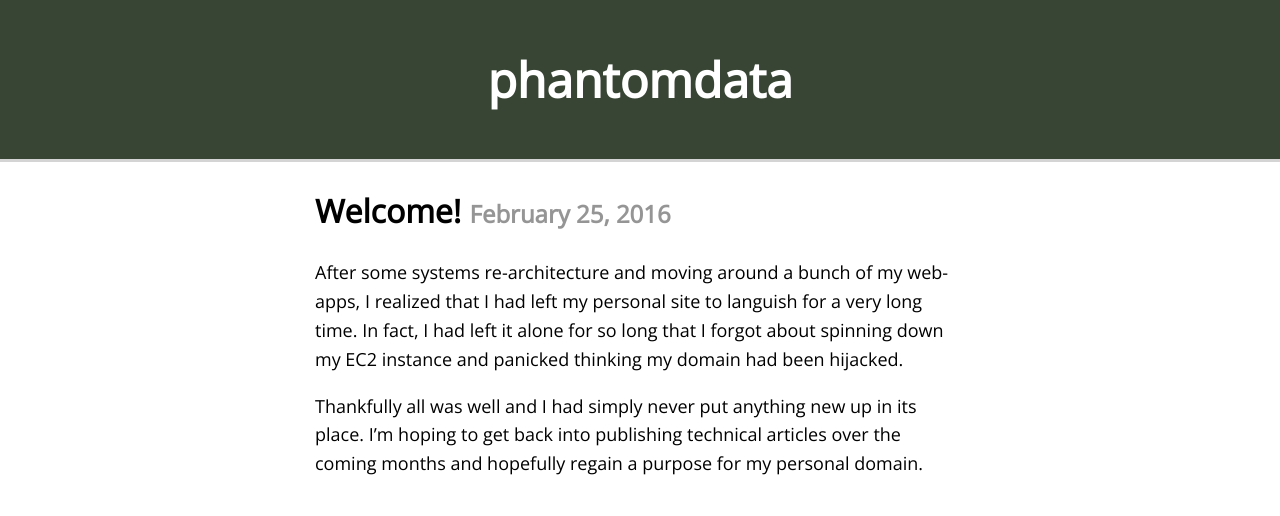
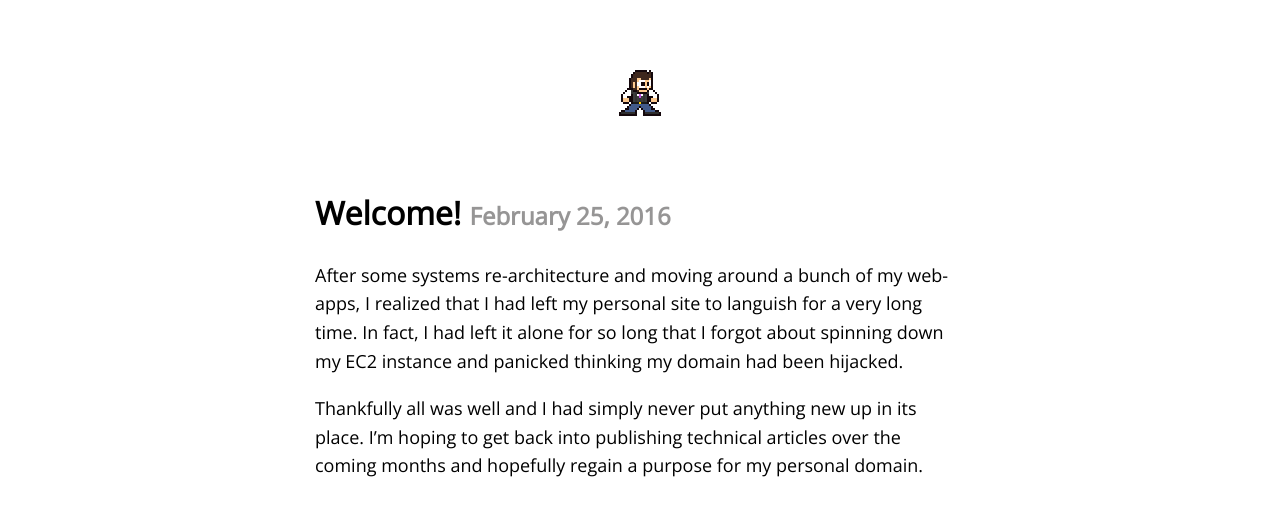
Before and after one commit to phantomdata/phantomdata.github.io, a Jekyll site: the page built from _posts/2016-02-24-welcome.markdown, in a window 1280 px wide. Shown: the top 516 px of the page. Built offline with Jekyll 4.4.1, drawn with Linux system fonts in a browser that asks for light colours.

Commit message:
Updating look and feel, commenting some blog things that make no sense with one post atm

```diff
--- a/_config.yml
+++ b/_config.yml
@@ -1,4 +1,4 @@
-title: Phantomdata.com
+title: phantomdata
 description: > # this means to ignore newlines until "baseurl:"
   Phantomdata's personal wob site.
 
--- a/_layouts/default.html
+++ b/_layouts/default.html
@@ -19,7 +19,9 @@
 
   <body>
     <header>
-      <h1><a href="/">phantomdata</a></h1>
+      <img src="/assets/phantomdata_m.png" alt="phantomdata's profile image"/>
+      <!--<h1><a href="/">phantomdata</a></h1>-->
+
     </header>
     <div class="content-container">
       <div class="page-content">
--- a/_sass/_base.scss
+++ b/_sass/_base.scss
@@ -9,16 +9,18 @@ a,a:visited {
 }
 
 header {
-  background-color: #384434;
-  border-bottom: 3px solid #D4D4D4;
+
   padding: 15px;
+  margin-bottom: 55px;
+  margin-top:55px;
   text-align:center;
 
   h1 {
     font-size: 3em;
+    font-weight:800;
   }
   a,a:visited {
-    color: #fff;
+    color: #DCDCDC;
     text-decoration: none;
   }
 
@@ -53,3 +55,7 @@ margin: auto;
   color: #969595;
   font-size:0.75em;
 }
+
+.signature {
+  text-align: right;
+}
--- a/index.html
+++ b/index.html
@@ -6,9 +6,10 @@ layout: default
   <article>
     <h1>
       {{ post.title }}
-      <span class="muted">{{ post.date | date: '%B %d, %Y'}}
+      <!--<span class="muted">{{ post.date | date: '%B %d, %Y'}}-->
     </h1>
     {{ post.content }}
-    <a class="permalink" href="{{post.url}}">Permalink</a>
+    <p class="signature">--<a href="http://github.com/phantomdata">phantomdata</a></p>
+    <!--<a class="permalink" href="{{post.url}}">Permalink</a>-->
   </article>
 {% endfor %}
```
